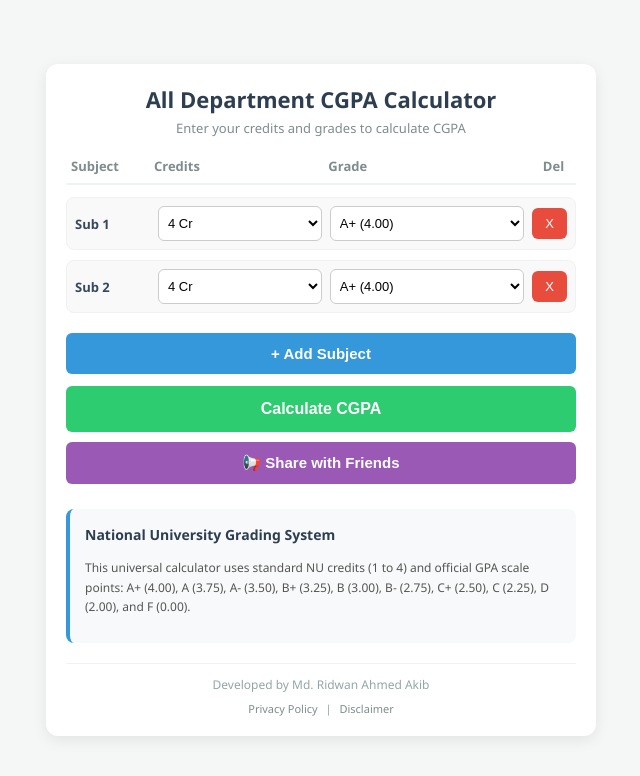
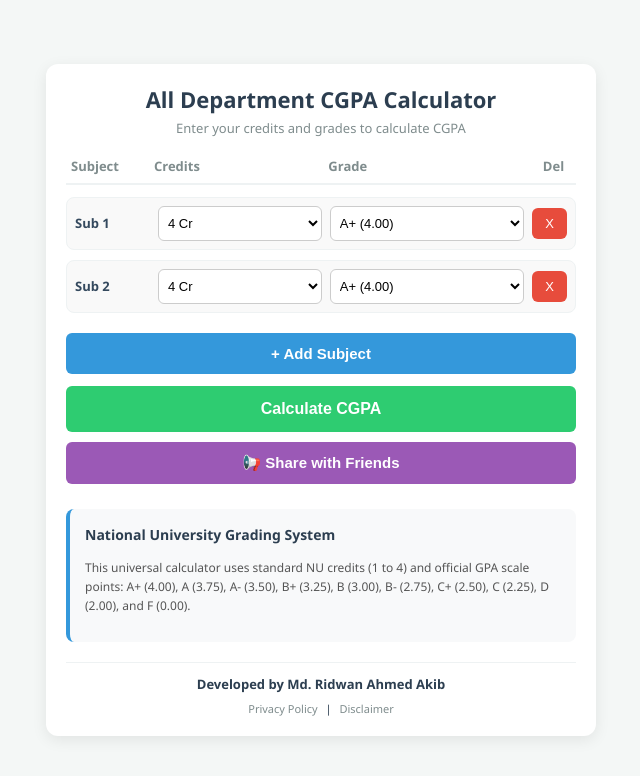
Before and after one commit to ridwan-akib/nu-universal-cgpa-calculator, a plain HTML site: page index.html in a window 1280 px wide. Shown: the whole page, without its empty margins (319-959 px from the left). Drawn offline with Linux system fonts and the light colour scheme.

Commit message:
Update index.html

```diff
--- a/index.html
+++ b/index.html
@@ -42,10 +42,11 @@
         }
         h2 {
             text-align: center;
-            color: #2c3e50;
+            color: #2c3e50; /* Standard Professional Dark Slate */
             margin-top: 0;
             margin-bottom: 5px;
             font-size: 22px;
+            font-weight: 700;
         }
         .subtitle {
             text-align: center;
@@ -136,7 +137,6 @@
         }
         .btn-calc:hover { background-color: #27ae60; }
 
-        /* Share Button Style */
         .btn-share {
             background-color: #9b59b6;
             color: white;
@@ -189,7 +189,6 @@
             border: 1px solid #e74c3c;
         }
 
-        /* Info section for AdSense Value */
         .info-section {
             margin-top: 25px;
             background: #f8f9fa;
@@ -206,18 +205,20 @@
             font-size: 14px;
         }
 
+        /* Upgraded Footer Styling (More Professional and Clearer) */
         .footer-credit {
             text-align: center;
             margin-top: 20px;
-            font-size: 12px;
-            color: #95a5a6;
-            font-weight: 500;
+            font-size: 13px;
+            color: #2c3e50; /* Deep premium color */
+            font-weight: 600; /* Bolder text so Akib's name stands out */
             border-top: 1px solid #eef2f3;
             padding-top: 12px;
         }
         .footer-links {
             margin-top: 8px;
             font-size: 11px;
+            font-weight: normal;
         }
         .footer-links a {
             color: #7f8c8d;
@@ -415,7 +416,6 @@
         }
     }
 
-    // Function to share link with friends smoothly
     function shareWithFriends() {
         const shareText = "Hey! Check out this awesome and super fast NU Universal CGPA Calculator. It works perfectly for all departments in mobile in 1 line! 🔥\n\nCalculate your GPA instantly here: " + window.location.href;
 
```
